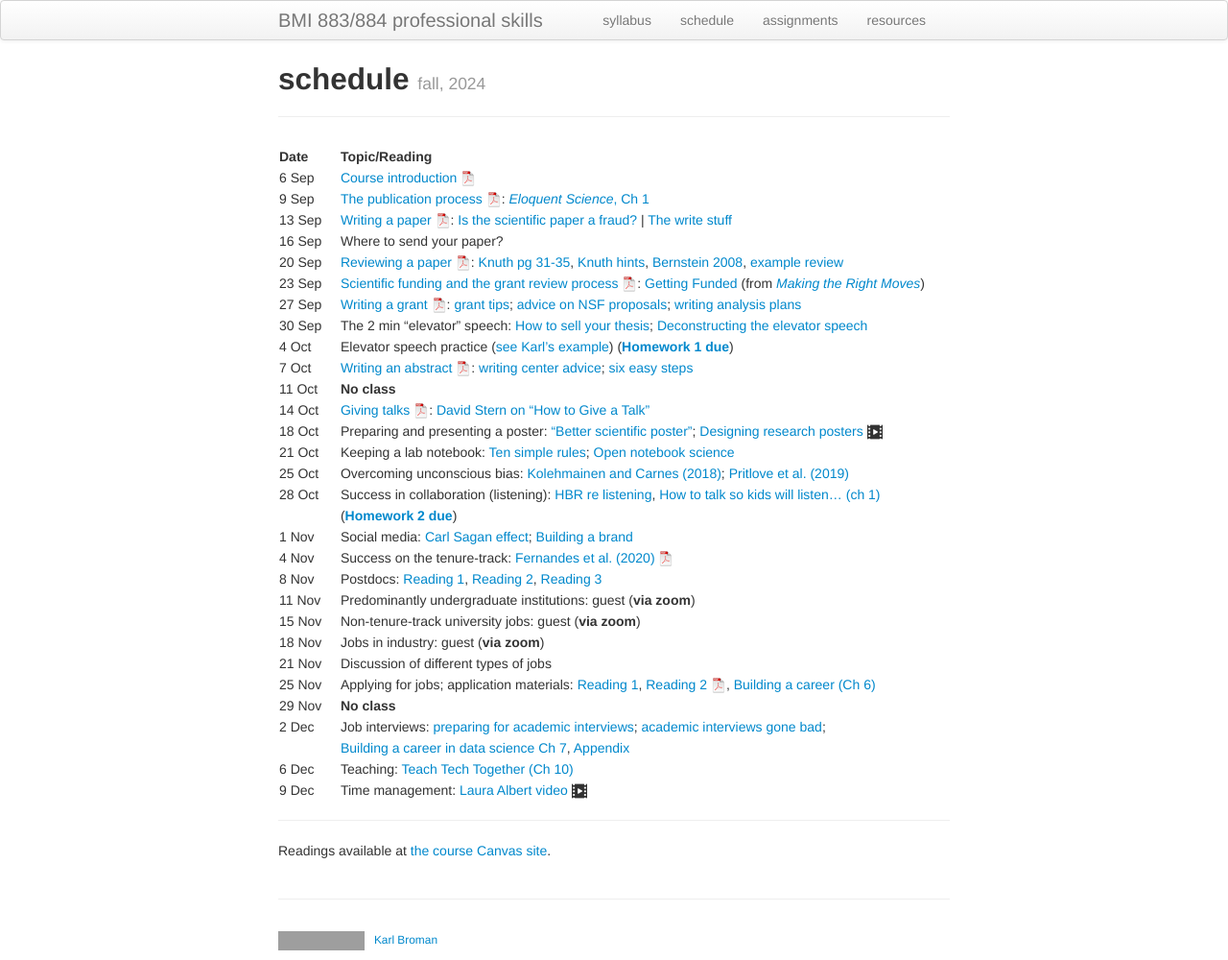
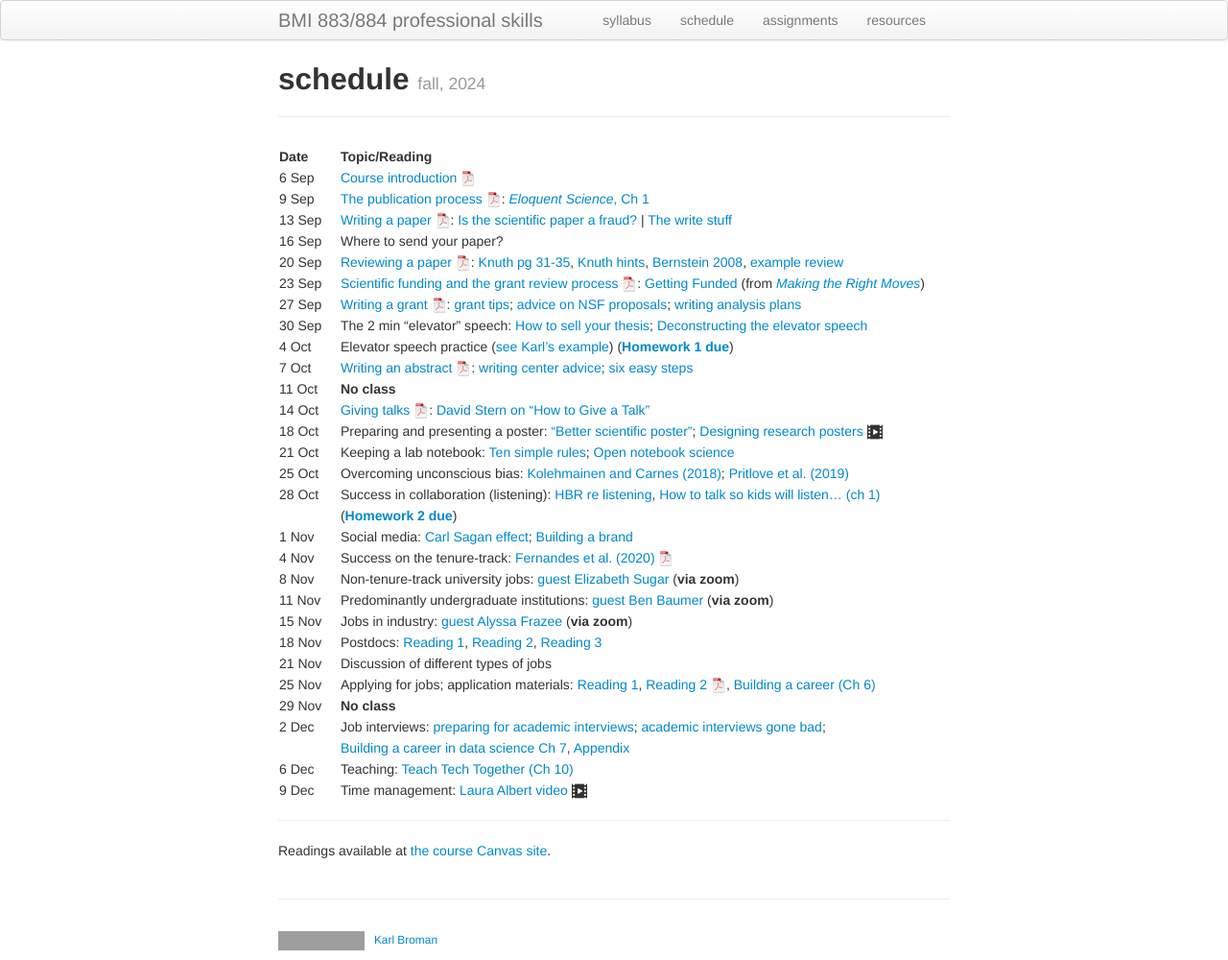
Before and after one commit to kbroman/BMI883, a Jekyll site: the page built from schedule.md, in a window 1280 px wide. Shown: the whole page at 96% size. Built offline with Jekyll 4.4.1, drawn with Linux system fonts in a browser that asks for light colours; grey boxes are pictures that could not be loaded.

Commit message:
Revise schedule with guest speakers

```diff
--- a/schedule.md
+++ b/schedule.md
@@ -26,10 +26,10 @@ description: Schedule and readings for BMI 883/884, Biomedical data science prof
 |         |    | ([**Homework 2 due**](homework2.html))| |
 | 1 Nov   |    | Social media: [Carl Sagan effect](https://doi.org/10.1523/JNEUROSCI.0086-16.2016); [Building a brand](https://www.stephaniehicks.com/blog/building-a-brand-as-a-scientist/) |
 | 4 Nov  |     | Success on the tenure-track: [Fernandes et al. (2020)](https://doi.org/10.7554/eLife.54097) [![pdf icon](icons/pdf-icon.png)](https://bit.ly/3d3uA9b) |
-| 8 Nov  |     | Postdocs: [Reading 1](https://www.insidehighered.com/advice/2016/08/23/should-you-pursue-postdoc-or-not-essay), [Reading 2](https://www.nature.com/articles/d41586-020-03235-y), [Reading 3](http://simplystats.github.io/2011/12/28/grad-students-in-bio-statistics-do-a-postdoc/) |
-| 11 Nov  |    | Predominantly undergraduate institutions: guest (**via zoom**) |
-| 15 Nov  |    | Non-tenure-track university jobs: guest (**via zoom**) |
-| 18 Nov  |    | Jobs in industry: guest (**via zoom**) |
+| 8 Nov  |     | Non-tenure-track university jobs: [guest Elizabeth Sugar](https://publichealth.jhu.edu/faculty/1488/elizabeth-sugar) (**via zoom**) |
+| 11 Nov  |    | Predominantly undergraduate institutions: [guest Ben Baumer](https://www.smith.edu/people/ben-baumer) (**via zoom**) |
+| 15 Nov  |    | Jobs in industry: [guest Alyssa Frazee](https://alyssafrazee.com) (**via zoom**) |
+| 18 Nov  |    | Postdocs: [Reading 1](https://www.insidehighered.com/advice/2016/08/23/should-you-pursue-postdoc-or-not-essay), [Reading 2](https://www.nature.com/articles/d41586-020-03235-y), [Reading 3](http://simplystats.github.io/2011/12/28/grad-students-in-bio-statistics-do-a-postdoc/) |
 | 21 Nov  |    | Discussion of different types of jobs |
 | 25 Nov  |    | Applying for jobs; application materials: [Reading 1](https://mitcommlab.mit.edu/broad/commkit/cover-letter-for-a-faculty-position/), [Reading 2 ![pdf icon](icons/pdf-icon.png)](https://hwpi.harvard.edu/files/ocs/files/gsas-cvs-and-cover-letters.pdf), [Building a career (Ch 6)](https://livebook.manning.com/book/build-your-career-in-data-science/chapter-6/1) |
 | 29 Nov  |    |  **No class** |
```
